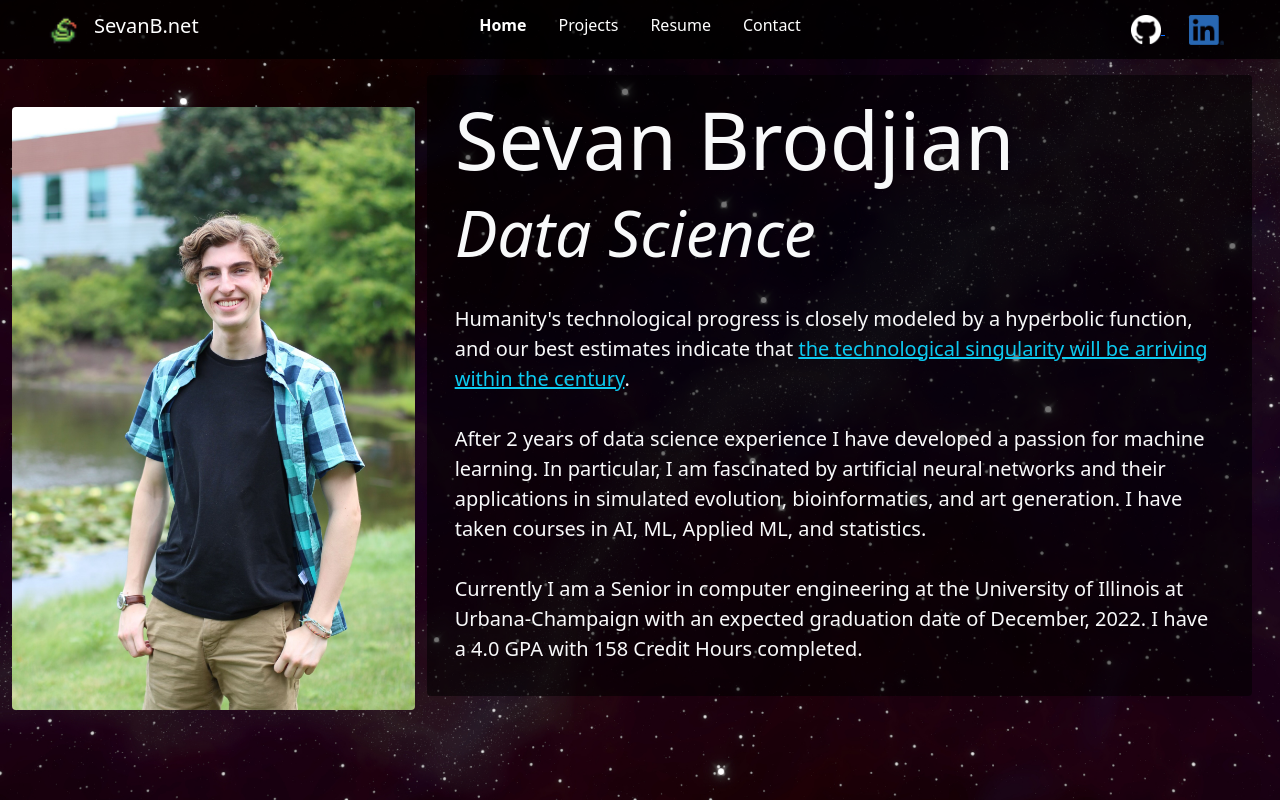
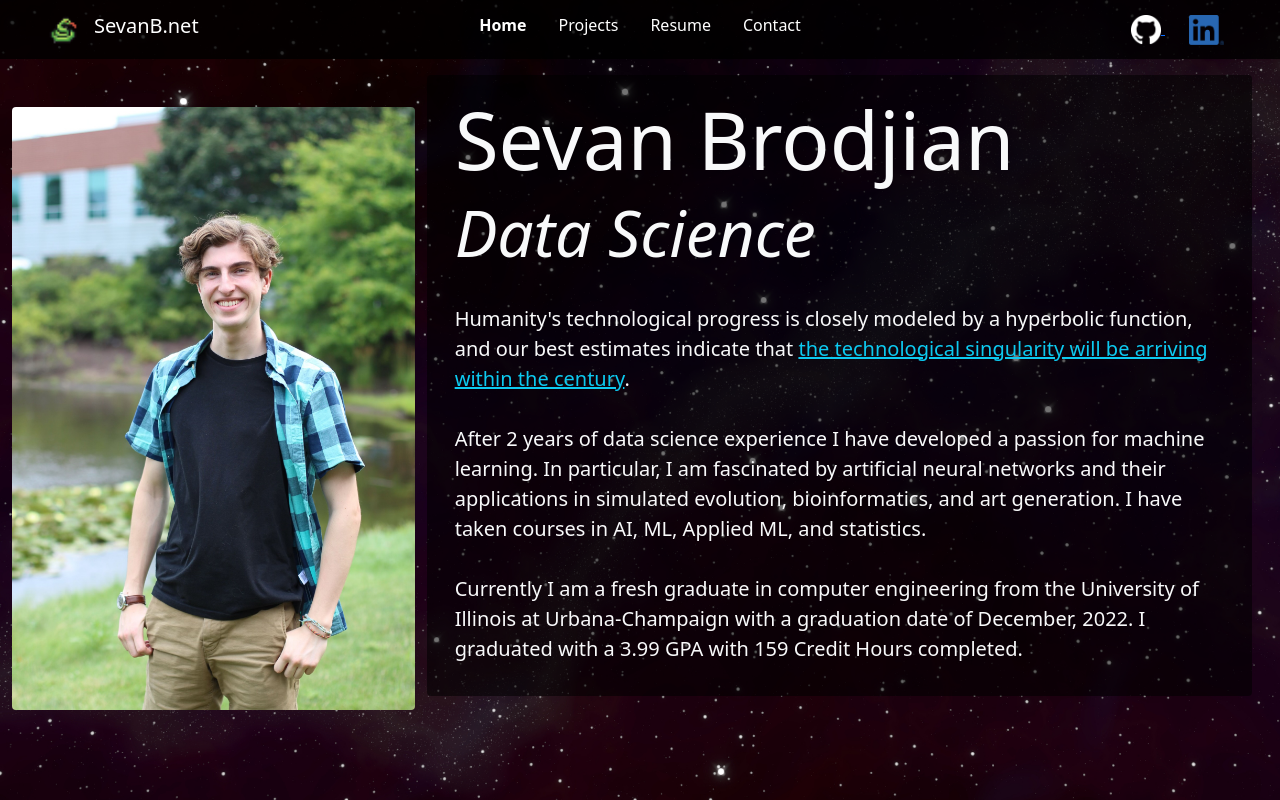
Before and after one commit to SevanBrodjian/SevanBNet-backend, a Django app: template catalog/templates/home.html in a window 1280 px wide. Run offline with Django 4.2, Linux system fonts and the light colour scheme; the template is opened without the code that fills it, so the values that code supplies are empty.

Commit message:
Updated self description

```diff
--- a/catalog/templates/home.html
+++ b/catalog/templates/home.html
@@ -42,7 +42,7 @@
                         <br><br>
                         After 2 years of data science experience I have developed a passion for machine learning. In particular, I am fascinated by artificial neural networks and their applications in simulated evolution, bioinformatics, and art generation. I have taken courses in AI, ML, Applied ML, and statistics.
                         <br><br>
-                        Currently I am a Senior in computer engineering at the University of Illinois at Urbana-Champaign with an expected graduation date of December, 2022. I have a 4.0 GPA with 158 Credit Hours completed.
+                        Currently I am a fresh graduate in computer engineering from the University of Illinois at Urbana-Champaign with a graduation date of December, 2022. I graduated with a 3.99 GPA with 159 Credit Hours completed.
                     </p>
                 </div>
             </div>
```
